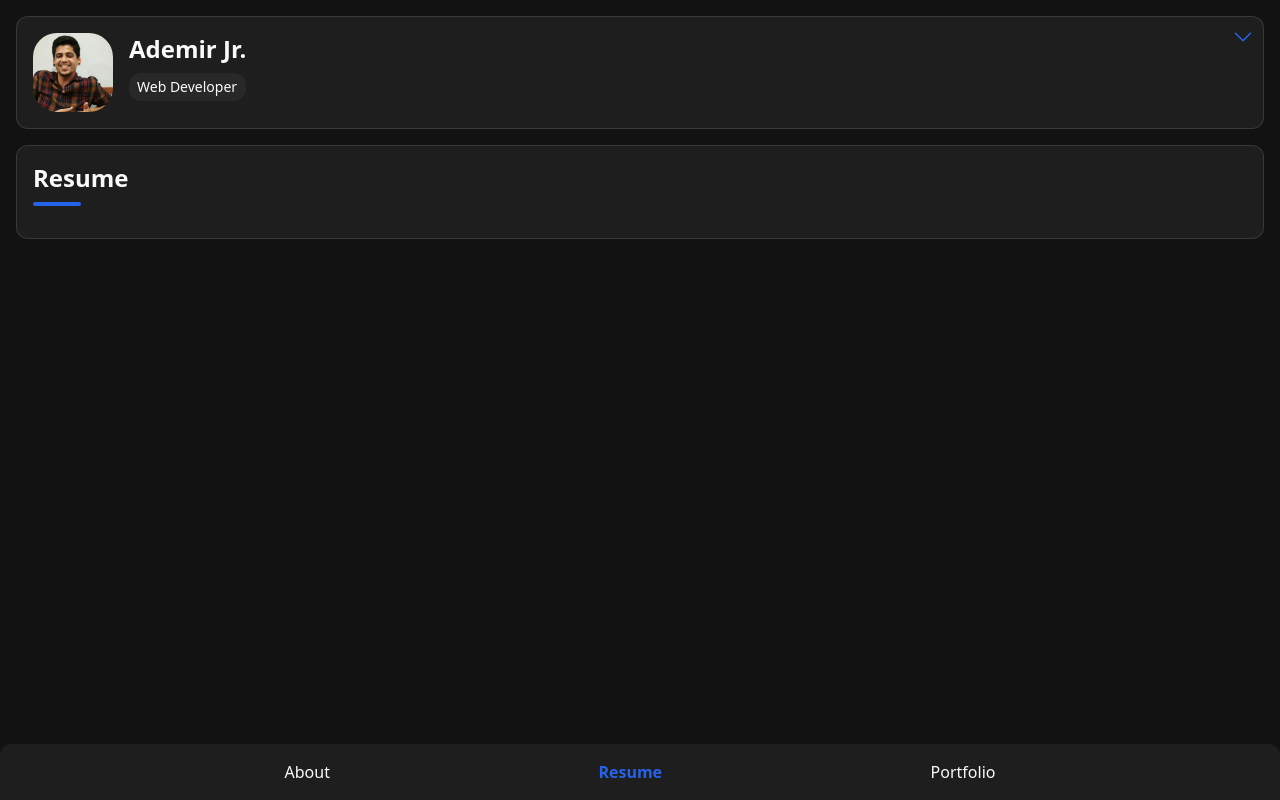
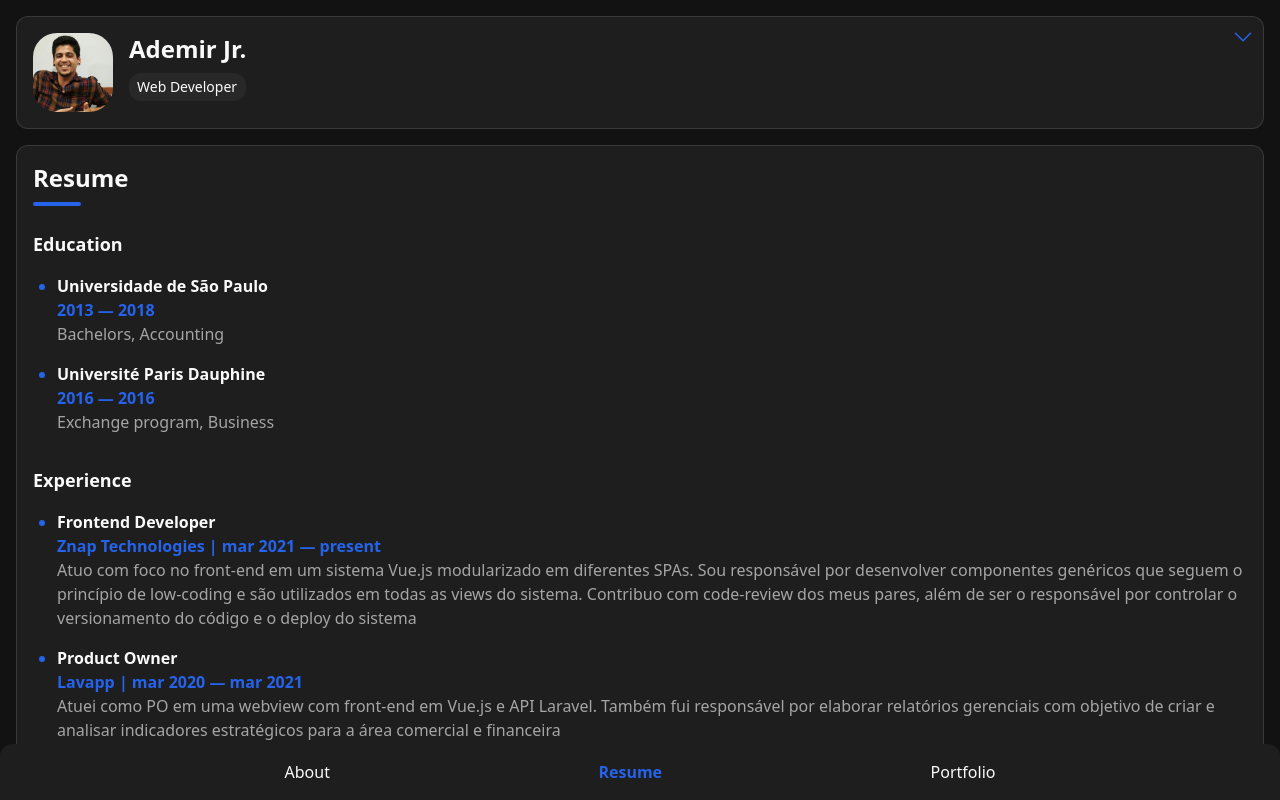
Before and after one commit to adejota/vite-portfolio, a Vue app: page / in a window 1280 px wide. Both pictures are taken after a click on the button "Resume". Shown: the top 800 px of the page. Built offline with nearby package versions, Linux system fonts and the light colour scheme.

Commit message:
feature resume

```diff
--- a/src/views/Home.vue
+++ b/src/views/Home.vue
@@ -68,11 +68,11 @@
       class="w-full p-4 mb-14 bg-mid-black rounded-xl border border-extra-low-white overflow-hidden animate__animated animate__fadeIn"
     >
       <h2 class="text-2xl text-full-white font-bold">About Me</h2>
-      <div class="mt-2 mb-4 w-12 border-2 rounded-xl border-primary bg-primary"></div>
+      <div class="mt-2 mb-6 w-12 border-2 rounded-xl border-primary bg-primary"></div>
       <p class="text-mid-white mb-2">Sou graduado em contabilidade desde 2018 e trabalho na área de tecnologia desde 2020.</p>
       <p class="text-mid-white mb-2">Realizei um curso técnico de multimídia integrado ao ensino médio onde aprimorei o meu lado criativo e adquiri habilidades de UX e UI.</p>
       <p class="text-mid-white mb-2">Durante a faculdade e meus primeiros empregos trabalhei bastante o meu lado de negócios, conhecimento que considero crucial para entender mais a fundo a solução que as empresas oferecem.</p>
-      <p class="text-mid-white">Atualmente estou atuando como desenvolvedor frontend na Znap Technologies, estudando testes unitários, e2e e aprimorando meus conhecimentos no framework Vue.</p>
+      <p class="text-mid-white mb-6">Atualmente estou atuando como desenvolvedor frontend na Znap Technologies, estudando testes unitários, e2e e aprimorando meus conhecimentos no framework Vue.</p>
 
       <div class="grid grid-cols-2 gap-4 mt-4 mb-8">
         <div v-for="aboutListItem in aboutListItems" :key="aboutListItem.title"
@@ -107,14 +107,39 @@
       class="w-full p-4 mb-14 bg-mid-black rounded-xl border border-extra-low-white overflow-hidden animate__animated animate__fadeIn"
     >
       <h2 class="text-2xl text-full-white font-bold">Resume</h2>
-      <div class="mt-2 mb-4 w-12 border-2 rounded-xl border-primary bg-primary"></div>
+
+      <div class="mt-2 mb-6 w-12 border-2 rounded-xl border-primary bg-primary"></div>
+
+      <h3 class="text-lg text-full-white font-bold mb-4">Education</h3>
+      <ul class="text-full-white marker:text-primary list-outside list-disc ml-6 mb-4">
+        <li v-for="educationListItem in educationListItems" :key="educationListItem.title"
+          class="pb-4"
+        >
+          <h4 class="font-bold">{{ educationListItem.title }}</h4>
+          <p class="text-primary font-bold">{{ educationListItem.subtitle }}</p>
+          <p class="text-mid-white">{{ educationListItem.content }}</p>
+        </li>
+      </ul>
+
+      <h3 class="text-lg text-full-white font-bold mb-4">Experience</h3>
+      <ul class="text-full-white marker:text-primary list-outside list-disc ml-6 mb-4">
+        <li v-for="experienceListItem in experienceListItems" :key="experienceListItem.title"
+          class="pb-4"
+        >
+          <h4 class="font-bold">{{ experienceListItem.title }}</h4>
+          <p class="text-primary font-bold">{{ experienceListItem.subtitle }}</p>
+          <p class="text-mid-white">{{ experienceListItem.content }}</p>
+        </li>
+      </ul>
+
+      <h3 class="text-lg text-full-white font-bold mb-4">My skills</h3>
     </section>
 
     <section v-if="selectedNavBarItem === 3"
       class="w-full p-4 mb-14 bg-mid-black rounded-xl border border-extra-low-white overflow-hidden animate__animated animate__fadeIn"
     >
       <h2 class="text-2xl text-full-white font-bold">Portfolio</h2>
-      <div class="mt-2 mb-4 w-12 border-2 rounded-xl border-primary bg-primary"></div>
+      <div class="mt-2 mb-6 w-12 border-2 rounded-xl border-primary bg-primary"></div>
 
       <div v-for="portfolioListItem in portfolioListItems" :key="portfolioListItem.name"
         class="animate__animated animate__zoomIn animate__faster"
@@ -189,6 +214,30 @@ export default {
         { title: 'Web Design', content: 'The most modern and high-quality design made at a professional level', icon: 'PencilSquare' },
       ],
 
+      educationListItems: [
+        { title: 'Universidade de São Paulo', subtitle: '2013 — 2018', content: 'Bachelors, Accounting'},
+        { title: 'Université Paris Dauphine', subtitle: '2016 — 2016', content: 'Exchange program, Business'},
+      ],
+
+      experienceListItems: [
+        { title: 'Frontend Developer', subtitle: 'Znap Technologies | mar 2021 — present', content: 'Atuo com foco no front-end em um sistema Vue.js modularizado em diferentes SPAs. Sou responsável por desenvolver componentes genéricos que seguem o princípio de low-coding e são utilizados em todas as views do sistema. Contribuo com code-review dos meus pares, além de ser o responsável por controlar o versionamento do código e o deploy do sistema' },
+        { title: 'Product Owner', subtitle: 'Lavapp | mar 2020 — mar 2021', content: 'Atuei como PO em uma webview com front-end em Vue.js e API Laravel. Também fui responsável por elaborar relatórios gerenciais com objetivo de criar e analisar indicadores estratégicos para a área comercial e financeira' },
+        { title: 'Analista', subtitle: 'Petroplus | feb 2018 — feb 2020', content: 'Atuei auxiliando decisões de nível gerencial com foco na melhoria de processos e planejamento estratégico' },
+        { title: 'Estagiário comercial', subtitle: 'Petroplus | mar 2017 — jan 2018', content: '' },
+        { title: 'Estagiário de contabilidade', subtitle: 'Banco Safra | oct 2015 — jul 2016', content: '' },
+      ],
+
+      skillsListItems: [
+        { title: 'HTML/CSS', percentage: 95 },
+        { title: 'Javascript', percentage: 90 },
+        { title: 'Vue.js', percentage: 90 },
+        { title: 'Tailwind', percentage: 90 },
+        { title: 'Vuetify', percentage: 90 },
+        { title: 'GitHub', percentage: 90 },
+        { title: 'MySQL', percentage: 90 },
+        { title: 'Node.js', percentage: 90 },
+      ],
+
       portfolioListItems: [
         { name: 'le-tip', title: 'Le/Tip', content: 'Web app description', link: 'https://adejota-le-tip.netlify.app/' },
         { name: 'memory-game', title: 'Memory game', content: 'Web app description', link: 'https://adejota-memory-game.netlify.app/' }
```
